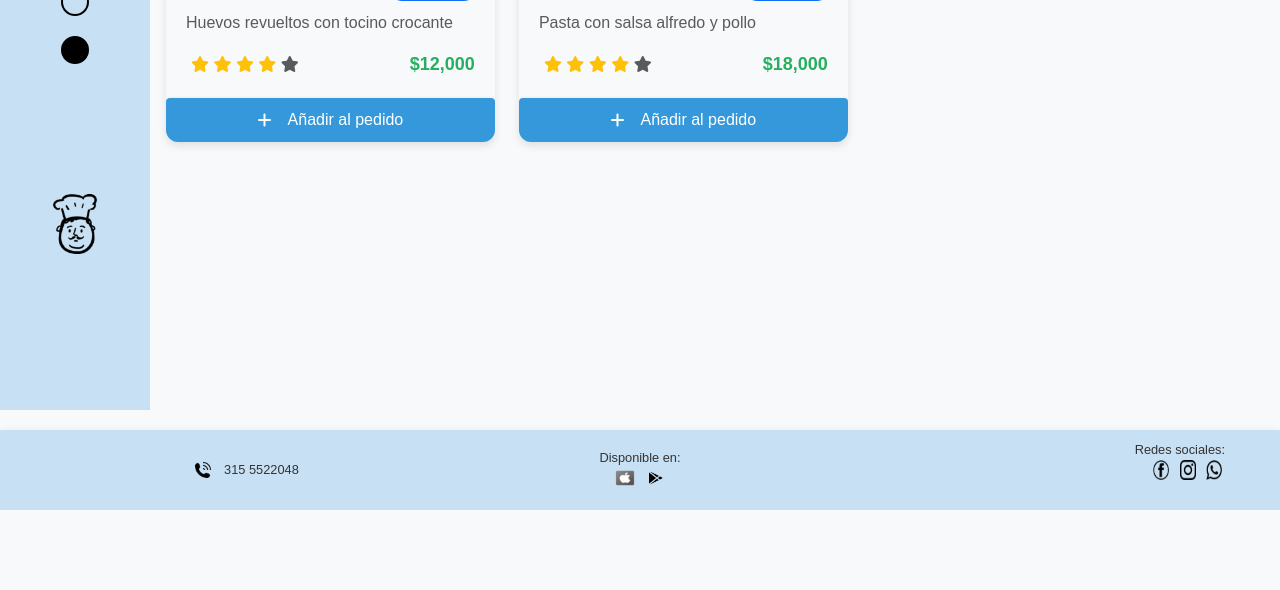
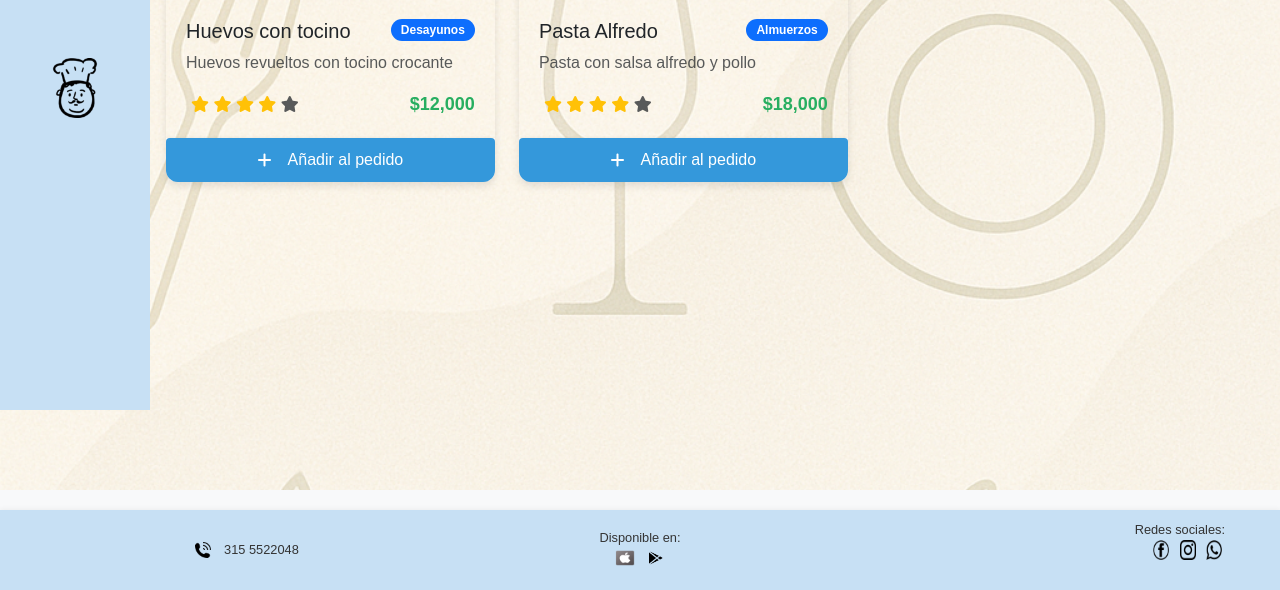
Before and after one commit to reeblo/MenuMastery, a Flask app: page /menu in a window 1280 px wide. Shown: the part 390-980 px from the top of the page. Before the commit the page ends 900 px from the top, so only its background shows below. Run offline with Flask 3, Linux system fonts and the light colour scheme; some libraries are stand-ins or nearby versions.

Commit message:
fondo de menu

```diff
--- a/static/styles.css
+++ b/static/styles.css
@@ -459,6 +459,16 @@ body {
 }
 
 /*menu*/
+
+/*esperimento de imagen de fondo*/
+.menu-section {
+    background: url('/static/img/ChatGPT\ Image\ Sep\ 26\,\ 2025\,\ 09_13_42\ PM.png') no-repeat center top;
+    background-size: cover;
+    background-attachment: fixed;
+    padding: 40px 0;
+}
+
+
 /* ===== ESTILOS GENERALES ===== */
 body {
   font-family: 'Arial', sans-serif;
@@ -497,24 +507,6 @@ body {
   margin-top: 80px;
 }
 
-.menu-decorations {
-  display: flex;
-  flex-direction: column;
-  align-items: center;
-  gap: 20px;
-  margin: 30px 0;
-}
-
-.circle {
-  width: 28px;
-  height: 28px;
-  border-radius: 50%;
-  border: 2px solid #000;
-}
-
-.circle.filled {
-  background-color: #000;
-}
 
 .menu-chef img {
   width: 60px;
--- a/templates/menu.html
+++ b/templates/menu.html
@@ -13,12 +13,6 @@
                     <img src="{{ url_for('static', filename='/img/cutlery-1_icon-icons.com_62936.png') }}" alt="Logo Menú" class="img-fluid">
                 </div>
                 <div class="menu-label">MENÚ</div>
-
-                <div class="menu-decorations">
-                    <div class="circle"></div>
-                    <div class="circle filled"></div>
-                </div>
-
                 <div class="menu-chef">
                     <img src="{{ url_for('static', filename='/img/chef_87588.png') }}" alt="logo del chef" class="img-fluid">
                 </div>
```
Also changed, not shown: static/img/ChatGPT Image Sep 26, 2025, 09_13_42 PM.png (added).
